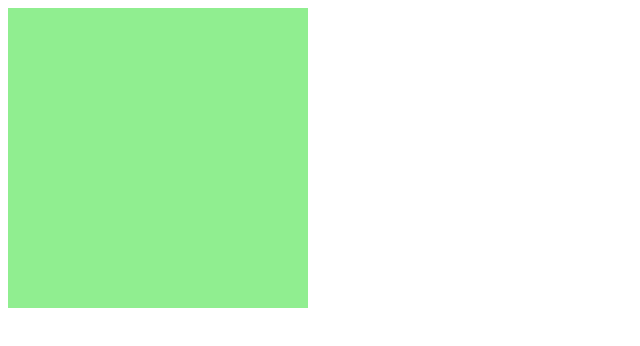
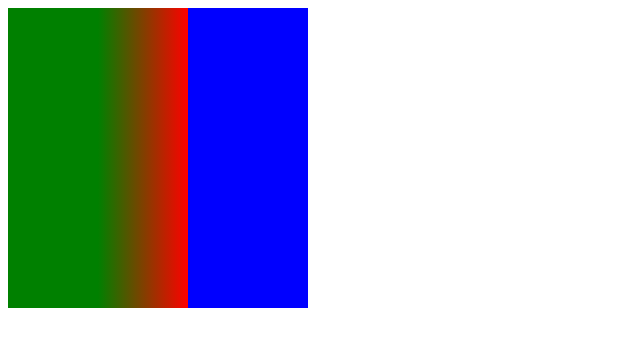
Before and after one commit to noyonali492/Media_Queries, a plain HTML site: page index.html in a window 1280 px wide. Shown: the whole page, without its empty margins (0-640 px from the left). Drawn offline with Linux system fonts and the light colour scheme.

Commit message:
linear-gradient

```diff
--- a/css/Style.css
+++ b/css/Style.css
@@ -3,10 +3,10 @@
 
     width: 300px;
     height: 300px;
-    background: red;
+    background: linear-gradient(to right, green 30%,red 60%,blue 10%);
 }
-@media screen and (min-width: 480px) {
+/* @media screen and (min-width: 480px) {
     .box {
       background-color: lightgreen;
     }
-  }
+  } */
```
